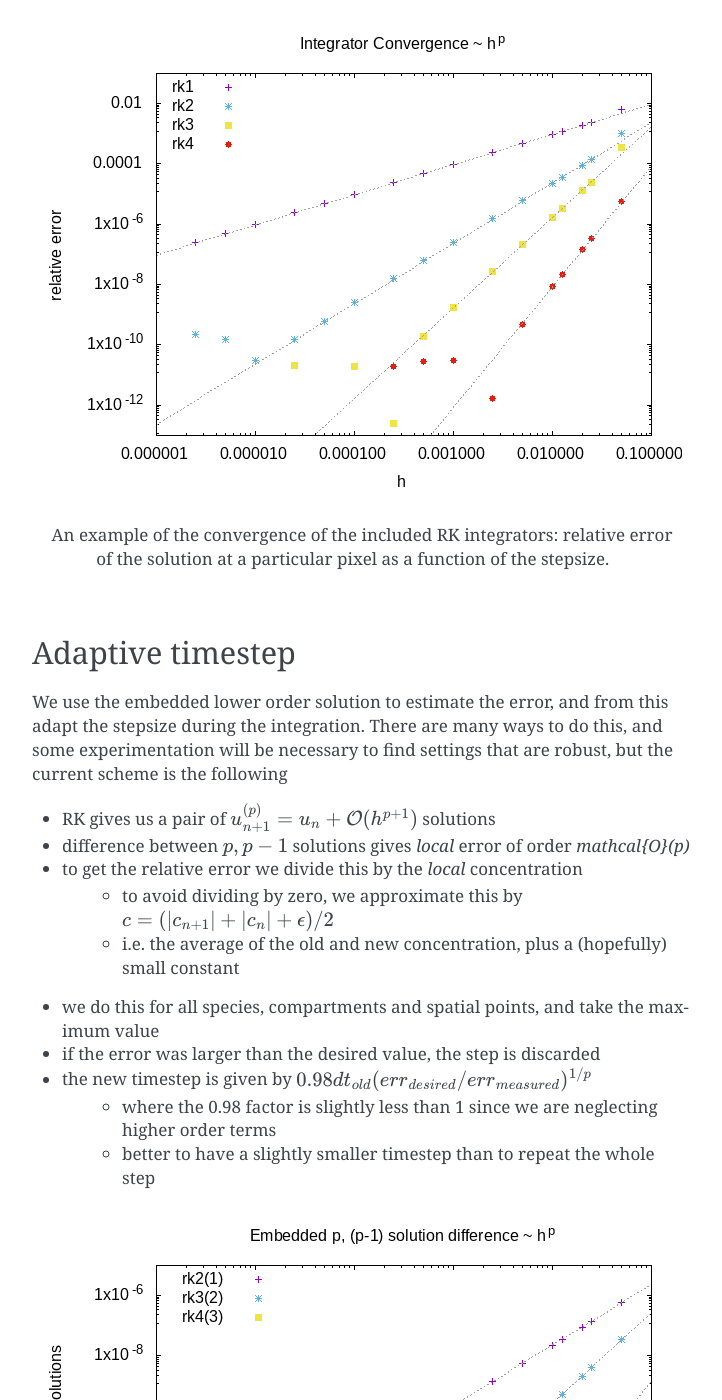
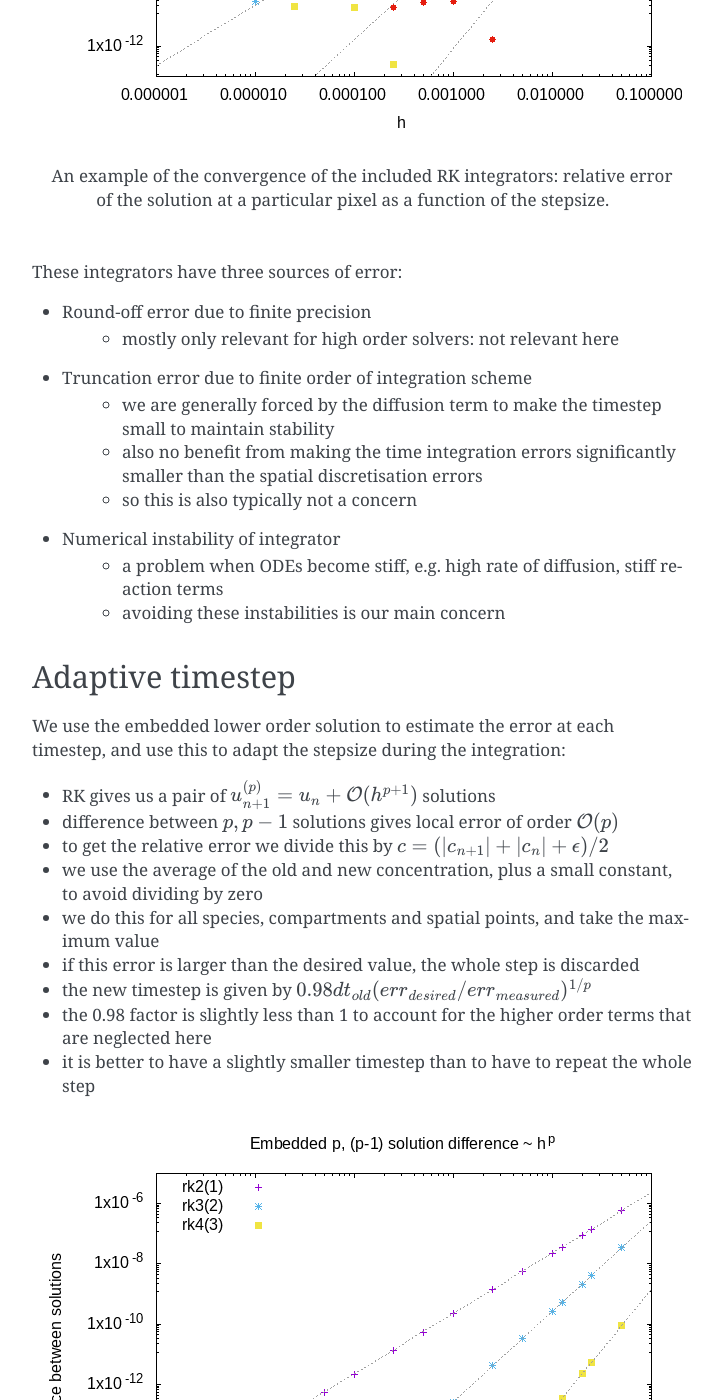
Before and after one commit to spatial-model-editor/spatial-model-editor, a Sphinx documentation site: the page built from docs/reference/pixel.rst, in a window 1280 px wide and 1400 px high, scrolled down 1830 px. Shown: the whole window, without its empty margins (388-1110 px from the left). Built offline with Sphinx 7.4.7, drawn with Linux system fonts in a browser that asks for light colours; pages that are not in the unit, such as notebooks, are missing from menus; some of the changed text lies outside the part shown.

Commit message:
update Pixel docs   - resolves #242

```diff
--- a/docs/quickstart/get-started.rst
+++ b/docs/quickstart/get-started.rst
@@ -7,11 +7,11 @@ Installation
 No installation required, just download and run the executable for your operating system:
 
 *  |icon-linux|_ `linux <https://github.com/lkeegan/spatial-model-editor/releases/latest/download/spatial-model-editor>`_
-*  |icon-osx|_ `mac <https://github.com/lkeegan/spatial-model-editor/releases/latest/download/spatial-model-editor.dmg>`_
+*  |icon-osx|_ `macOS <https://github.com/lkeegan/spatial-model-editor/releases/latest/download/spatial-model-editor.dmg>`_
 *  |icon-windows|_ `windows <https://github.com/lkeegan/spatial-model-editor/releases/latest/download/spatial-model-editor.exe>`_
 
 .. tip::
-   You may have to give permission before your operating system will run the executable: ``chmod +x spatial-model-editor`` on linux, right-click open on mac, "More info"->"Run anyway" on windows.
+   You may have to give permission before your operating system will run the executable: ``chmod +x spatial-model-editor`` on linux, right-click open on macOS, "More info"->"Run anyway" on windows.
 
 .. |icon-linux| image:: img/icon-linux.png
 .. _icon-linux: https://github.com/lkeegan/spatial-model-editor/releases/latest/download/spatial-model-editor
--- a/docs/reference/pixel.rst
+++ b/docs/reference/pixel.rst
@@ -21,19 +21,7 @@ Time integration
 
 Time integration is performed using explicit Runge-Kutta integrators. Compared to implicit integrators, they are easier to implement and offer better performance (for the same timestep). However they become unstable if the timestep :math:`h` is made too large, so in practice they can end up being slower than implicit methods for stiff problems, where the timestep is forced to be very small to maintain stability.
 
-These integrators have three sources of error:
-
-* Round-off error due to finite precision
-   * mostly only relevant for high order solvers: not relevant here
-* Truncation error due to finite order of integration scheme
-   * we are generally forced by the diffusion term to make the timestep small to maintain stability
-   * no benefit to having time integration errors significantly smaller than the spatial discretisation errors
-   * so this is also typically not a concern
-* Numerical instability of integrator
-   * a problem when ODEs become stiff, e.g. high rate of diffusion, stiff reaction terms
-   * this is our main concern
-
-Solvers differ in their:
+Integrators differ in their:
 
 * order of truncation error
 * order of embedded error estimate (if any)
@@ -41,22 +29,23 @@ Solvers differ in their:
 * region of stability (can be increased by adding more stages)
 * memory requirements
 
-Implemented solvers:
+Implemented integrators:
 
-* Forwards Euler
+* Euler
    * 1st order solution
    * no error estimate
    * 1 stage
+   * see e.g. https://en.wikipedia.org/wiki/Euler_method
 * Embedded Heun / modified Euler
    * 2nd order solution
    * 1st order error estimate
    * 2 stages
-   * see e.g. eq(2.15) of https://doi.org/10.1016/0021-9991(88)90177-5
+   * see e.g. eq (2.15) of https://doi.org/10.1016/0021-9991(88)90177-5
 * Embedded Shu-Osher
    * 3rd order solution
    * 2nd order error estimate
    * 3 stages
-   * see eq(2.17) of https://doi.org/10.1016/0021-9991(88)90177-5
+   * see eq (2.17) of https://doi.org/10.1016/0021-9991(88)90177-5
 * RK4(3)5[3S*]
    * 4th order solution
    * 3rd order error estimate
@@ -68,22 +57,32 @@ Implemented solvers:
 
    An example of the convergence of the included RK integrators: relative error of the solution at a particular pixel as a function of the stepsize.
 
+These integrators have three sources of error:
+
+* Round-off error due to finite precision
+   * mostly only relevant for high order solvers: not relevant here
+* Truncation error due to finite order of integration scheme
+   * we are generally forced by the diffusion term to make the timestep small to maintain stability
+   * also no benefit from making the time integration errors significantly smaller than the spatial discretisation errors
+   * so this is also typically not a concern
+* Numerical instability of integrator
+   * a problem when ODEs become stiff, e.g. high rate of diffusion, stiff reaction terms
+   * avoiding these instabilities is our main concern
 
 Adaptive timestep
 -----------------
 
-We use the embedded lower order solution to estimate the error, and from this adapt the stepsize during the integration. There are many ways to do this, and some experimentation will be necessary to find settings that are robust, but the current scheme is the following
+We use the embedded lower order solution to estimate the error at each timestep, and use this to adapt the stepsize during the integration:
 
 * RK gives us a pair of :math:`u_{n+1}^{(p)} = u_{n} + \mathcal{O}(h^{p+1})` solutions
-* difference between :math:`p, p-1` solutions gives *local* error of order `\mathcal{O}(p)`
-* to get the relative error we divide this by the *local* concentration
-   * to avoid dividing by zero, we approximate this by :math:`c = ( |c_{n+1}| + |c_{n}| + \epsilon)/2`
-   * i.e. the average of the old and new concentration, plus a (hopefully) small constant
+* difference between :math:`p, p-1` solutions gives local error of order :math:`\mathcal{O}(p)`
+* to get the relative error we divide this by :math:`c = ( |c_{n+1}| + |c_{n}| + \epsilon)/2`
+* we use the average of the old and new concentration, plus a small constant, to avoid dividing by zero
 * we do this for all species, compartments and spatial points, and take the maximum value
-* if the error was larger than the desired value, the step is discarded
+* if this error is larger than the desired value, the whole step is discarded
 * the new timestep is given by :math:`0.98 dt_{old} (err_{desired}/err_{measured})^{1/p}`
-   * where the 0.98 factor is slightly less than 1 since we are neglecting higher order terms
-   * better to have a slightly smaller timestep than to repeat the whole step
+* the 0.98 factor is slightly less than 1 to account for the higher order terms that are neglected here
+* it is better to have a slightly smaller timestep than to have to repeat the whole step
 
 .. figure:: img/embedded.png
    :alt: difference between solutions of different order from embedded schemes
@@ -93,7 +92,7 @@ We use the embedded lower order solution to estimate the error, and from this ad
 Maximum timestep
 ----------------
 
-For the forwards Euler solver, we don't have an estimate of the error, so we can't automatically adjust the stepsize. However, if we ignore the reaction terms, there is an analytic upper bound on the size of timestep that can be used for forwards Euler, above which the system becomes unstable:
+For the Euler method, we don't have an embedded lower order solution from which we can estimate of the error, so we can't automatically adjust the stepsize. However, if we ignore the reaction terms, there is an analytic upper bound on the size of timestep that can be used for Euler, above which the system becomes unstable:
 
 .. math::
 
@@ -104,7 +103,7 @@ So if the user selects a timestep larger than this, the simulator automatically
 .. figure:: img/runtime.png
    :alt: runtime of the RK integrators
 
-   An example of the runtime of the RK integrators as a function of the relative error on the final solution.
+   An example of the runtime of the RK integrators as a function of the relative error on the final solution. The higher order integrators offer better performance if a very accurate solution is required, but at lower accuracy the lower order integrators are much faster.
 
 Boundary Conditions
 -------------------
--- a/docs/reference/python.rst
+++ b/docs/reference/python.rst
@@ -9,7 +9,7 @@ A Python interface is available, which can be installed with
 
 .. note::
 
-    If your python version or platform is not supported, please file an `issue <https://github.com/lkeegan/spatial-model-editor/issues/new>`_
+    If your python version or platform is not supported, please submit a `feature request <https://github.com/lkeegan/spatial-model-editor/issues/new?assignees=&labels=&template=feature_request.md&title=add%20support%20for%20new%20Python%20platform>`_
 
 Once it is installed, you should be able to import the module
 
--- a/docs/reference/source-code.rst
+++ b/docs/reference/source-code.rst
@@ -1,4 +1,4 @@
 Source Code
 ===========
 
-The source code is available from https://github.com/lkeegan/spatial-model-editor
+The source code is available from `GitHub <https://github.com/lkeegan/spatial-model-editor>`_, where `Bug reports <https://github.com/lkeegan/spatial-model-editor/issues/new?assignees=&labels=&template=bug_report.md&title=>`_ and `Feature requests <https://github.com/lkeegan/spatial-model-editor/issues/new?assignees=&labels=&template=feature_request.md&title=>`_ are very welcome.
```
Also changed, not shown: README.md (+1 -1 lines).
